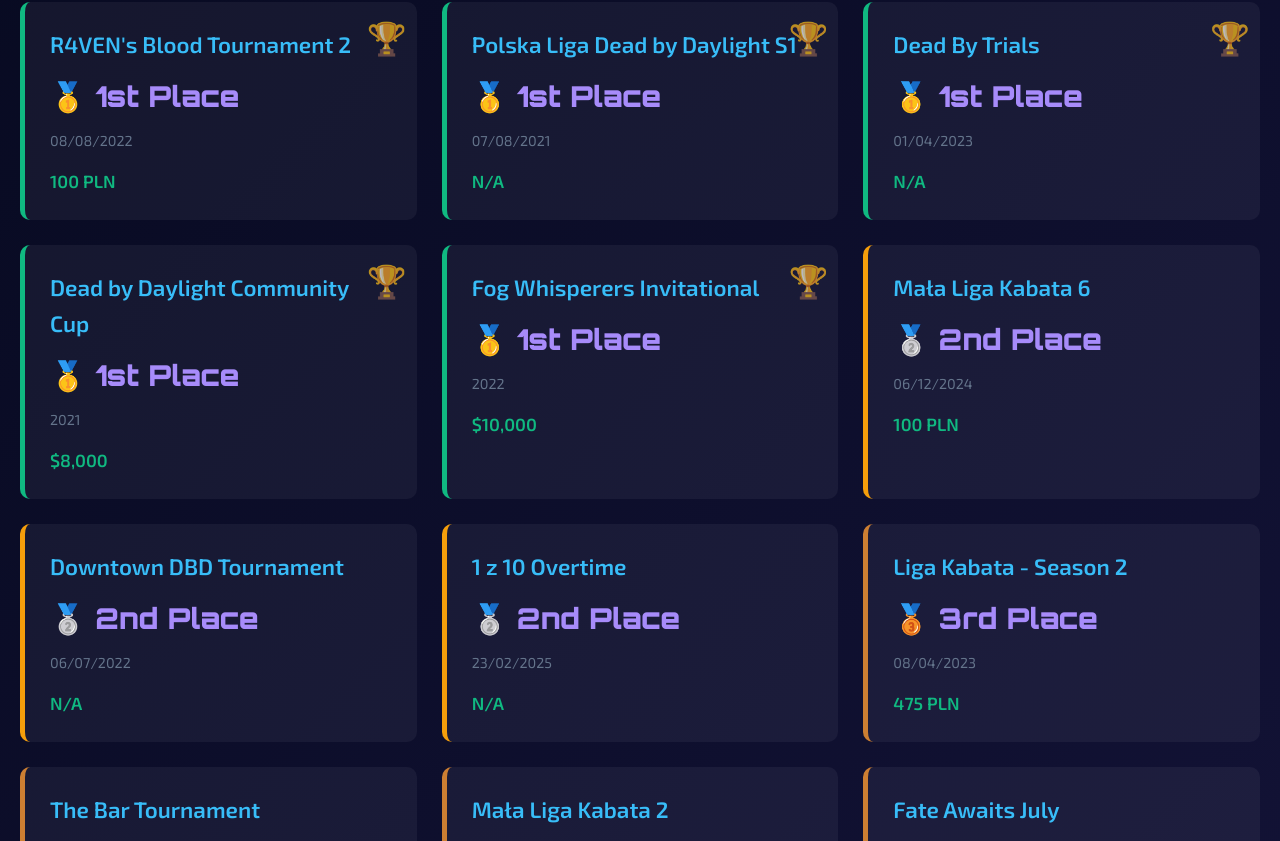
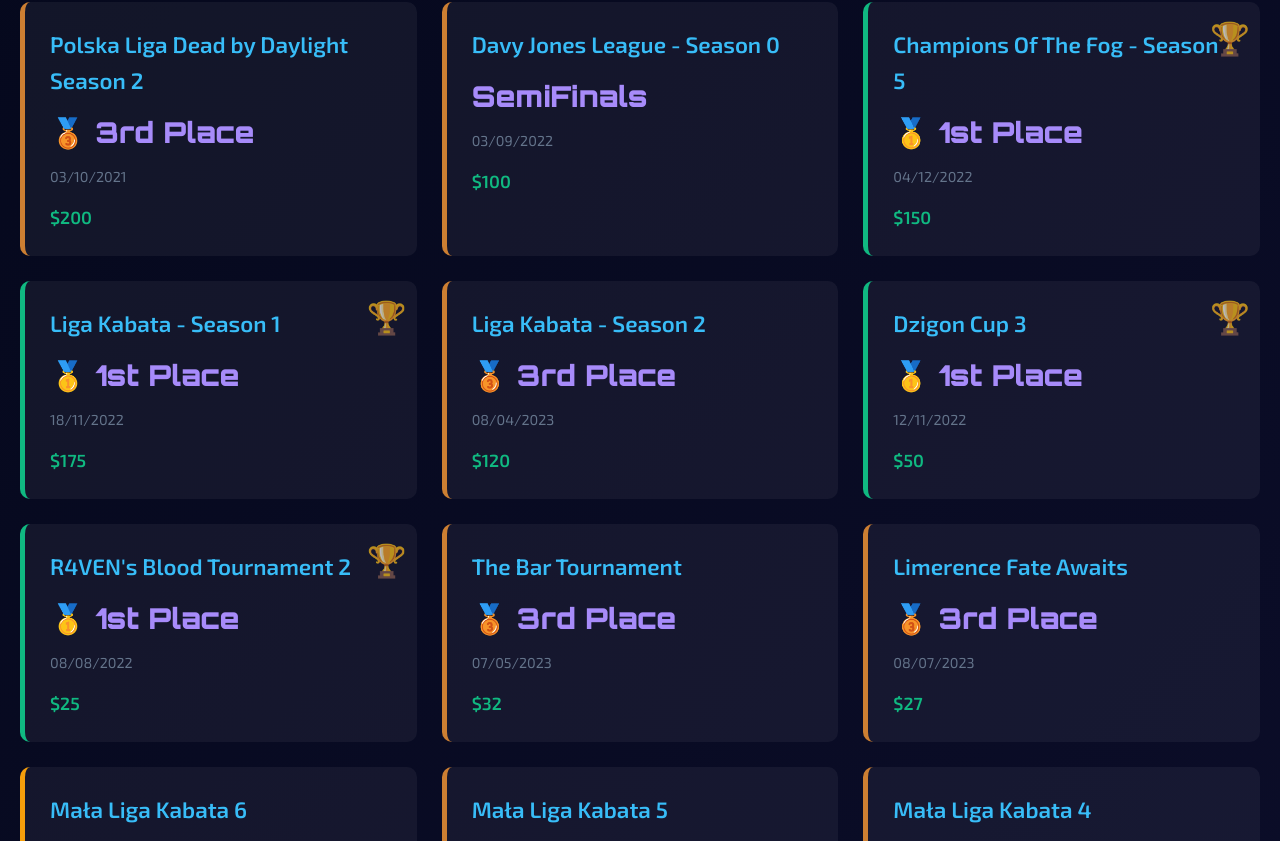
Before and after one commit to rofleksey/maznevich, a Vue app: page / in a window 1280 px wide. Shown: the part 1359-2200 px from the top of the page. Built offline with nearby package versions, Linux system fonts and the light colour scheme.

Commit message:
Alter tournament list

```diff
--- a/src/components/TournamentSection.vue
+++ b/src/components/TournamentSection.vue
@@ -24,26 +24,98 @@
 import type { Tournament } from '../types'
 
 const tournaments = ref<Tournament[]>([
+  // Major Tournaments
   { name: "Dead by Daylight Championship 2023", result: "🥇 1st Place", date: "2023", prize: "$50,000", type: "win" },
   { name: "Dead by Daylight All-Stars 2022", result: "🥇 1st Place", date: "2022", prize: "$20,000", type: "win" },
   { name: "Twitch Rivals: Dead by Daylight", result: "🥇 1st Place", date: "2023", prize: "$15,000", type: "win" },
-  { name: "Champions Of The Fog - Season 5", result: "🥇 1st Place", date: "04/12/2022", prize: "$150", type: "win" },
-  { name: "Liga Kabata - Season 1", result: "🥇 1st Place", date: "18/11/2022", prize: "700 PLN", type: "win" },
-  { name: "Dzigon Cup 3", result: "🥇 1st Place", date: "12/11/2022", prize: "200 PLN", type: "win" },
-  { name: "R4VEN's Blood Tournament 2", result: "🥇 1st Place", date: "08/08/2022", prize: "100 PLN", type: "win" },
-  { name: "Polska Liga Dead by Daylight S1", result: "🥇 1st Place", date: "07/08/2021", prize: "N/A", type: "win" },
-  { name: "Dead By Trials", result: "🥇 1st Place", date: "01/04/2023", prize: "N/A", type: "win" },
   { name: "Dead by Daylight Community Cup", result: "🥇 1st Place", date: "2021", prize: "$8,000", type: "win" },
   { name: "Fog Whisperers Invitational", result: "🥇 1st Place", date: "2022", prize: "$10,000", type: "win" },
-  { name: "Mała Liga Kabata 6", result: "🥈 2nd Place", date: "06/12/2024", prize: "100 PLN", type: "place2" },
-  { name: "Downtown DBD Tournament", result: "🥈 2nd Place", date: "06/07/2022", prize: "N/A", type: "place2" },
-  { name: "1 z 10 Overtime", result: "🥈 2nd Place", date: "23/02/2025", prize: "N/A", type: "place2" },
-  { name: "Liga Kabata - Season 2", result: "🥉 3rd Place", date: "08/04/2023", prize: "475 PLN", type: "place3" },
-  { name: "The Bar Tournament", result: "🥉 3rd Place", date: "07/05/2023", prize: "30 €", type: "place3" },
-  { name: "Mała Liga Kabata 2", result: "🥉 3rd Place", date: "08/09/2023", prize: "100 PLN", type: "place3" },
-  { name: "Fate Awaits July", result: "🥉 3rd Place", date: "17/07/2022", prize: "N/A", type: "place3" },
-  { name: "Polska Liga Dead by Daylight S2", result: "🥉 3rd Place", date: "03/10/2021", prize: "N/A", type: "place3" },
-  { name: "Limerence Fate Awaits", result: "🥉 3rd Place", date: "08/07/2023", prize: "25 €", type: "place3" }
+
+  // Team Tournaments
+  { name: "Polska Liga Dead by Daylight Season 1", result: "🥇 1st Place", date: "07/08/2021", prize: "$500", type: "win" },
+  { name: "Polska Liga Dead by Daylight Season 2", result: "🥉 3rd Place", date: "03/10/2021", prize: "$200", type: "place3" },
+  { name: "Davy Jones League - Season 0", result: "SemiFinals", date: "03/09/2022", prize: "$100", type: "place3" },
+
+  // Prize Tournaments
+  { name: "Champions Of The Fog - Season 5", result: "🥇 1st Place", date: "04/12/2022", prize: "$150", type: "win" },
+  { name: "Liga Kabata - Season 1", result: "🥇 1st Place", date: "18/11/2022", prize: "$175", type: "win" },
+  { name: "Liga Kabata - Season 2", result: "🥉 3rd Place", date: "08/04/2023", prize: "$120", type: "place3" },
+  { name: "Dzigon Cup 3", result: "🥇 1st Place", date: "12/11/2022", prize: "$50", type: "win" },
+  { name: "R4VEN's Blood Tournament 2", result: "🥇 1st Place", date: "08/08/2022", prize: "$25", type: "win" },
+  { name: "The Bar Tournament", result: "🥉 3rd Place", date: "07/05/2023", prize: "$32", type: "place3" },
+  { name: "Limerence Fate Awaits", result: "🥉 3rd Place", date: "08/07/2023", prize: "$27", type: "place3" },
+
+  // Mała Liga Kabata Series
+  { name: "Mała Liga Kabata 6", result: "🥈 2nd Place", date: "06/12/2024", prize: "$25", type: "place2" },
+  { name: "Mała Liga Kabata 5", result: "5th Place", date: "23/08/2024", prize: "$25", type: "place3" },
+  { name: "Mała Liga Kabata 4", result: "5th Place", date: "30/04/2024", prize: "$100", type: "place3" },
+  { name: "Mała Liga Kabata 2", result: "🥉 3rd Place", date: "08/09/2023", prize: "$25", type: "place3" },
+  { name: "Mała Liga Kabata", result: "5th Place", date: "27/06/2023", prize: "$8", type: "place3" },
+
+  // Other Tournaments
+  { name: "Dead By Trials", result: "🥇 1st Place", date: "01/04/2023", prize: "$100", type: "win" },
+  { name: "Downtown DBD Tournament", result: "🥈 2nd Place", date: "06/07/2022", prize: "$50", type: "place2" },
+  { name: "Fate Awaits July", result: "🥉 3rd Place", date: "17/07/2022", prize: "$50", type: "place3" },
+  { name: "1 z 10 Overtime", result: "🥈 2nd Place", date: "23/02/2025", prize: "$50", type: "place2" },
+  { name: "Shaysome Tournament", result: "QuarterFinals", date: "28/08/2022", prize: "$30", type: "place3" },
+
+  // 1v1 Tournament Events (NonchQueen Series)
+  { name: "NONCHQUEEN.Ttv 1v1 EVENT ANIMU19Ttv", result: "🥇 1st Place", date: "2023", prize: "$30", type: "win" },
+  { name: "NONCHQUEEN.Ttv & Raven 1v1 EVENT", result: "🥇 1st Place", date: "2023", prize: "$20", type: "win" },
+  { name: "NONCHQUEEN.Ttv 1v1 EVENT CATALEAN", result: "🥇 1st Place", date: "2023", prize: "$20", type: "win" },
+  { name: "NONCHQUEEN.Ttv 1v1 EVENT SUPERBUBBA", result: "🥇 1st Place", date: "2023", prize: "$20", type: "win" },
+  { name: "NONCHQUEEN.Ttv 1v1 EVENT PIKZ", result: "🥇 1st Place", date: "2023", prize: "$20", type: "win" },
+  { name: "NONCHQUEEN.Ttv 1v1 EVENT TURKI", result: "🥇 1st Place", date: "2023", prize: "$20", type: "win" },
+  { name: "NONCHQUEEN.Ttv 1v1 EVENT V1RTUOZ", result: "🥇 1st Place", date: "2023", prize: "$20", type: "win" },
+  { name: "NONCHQUEEN.Ttv 1v1 EVENT JUY_l.Ttv", result: "🥇 1st Place", date: "2023", prize: "$20", type: "win" },
+
+  // More 1v1 Events (15$ prize range)
+  { name: "NONCHQUEEN.Ttv 1v1 EVENT RIW", result: "🥇 1st Place", date: "2023", prize: "$15", type: "win" },
+  { name: "NONCHQUEEN.Ttv 1v1 EVENT SKILLZY1V1", result: "🥇 1st Place", date: "2023", prize: "$15", type: "win" },
+  { name: "NONCHQUEEN.Ttv 1v1 EVENT TNAFR", result: "🥇 1st Place", date: "2023", prize: "$15", type: "win" },
+  { name: "NONCHQUEEN.Ttv 1v1 EVENT Qwertex", result: "🥇 1st Place", date: "2023", prize: "$15", type: "win" },
+  { name: "NONCHQUEEN.Ttv 1v1 EVENT FORK", result: "🥇 1st Place", date: "2023", prize: "$15", type: "win" },
+  { name: "NONCHQUEEN.Ttv 1v1 EVENT zRAUL", result: "🥇 1st Place", date: "2023", prize: "$15", type: "win" },
+  { name: "NONCHQUEEN.Ttv 1v1 EVENT MRKIN", result: "🥇 1st Place", date: "2023", prize: "$15", type: "win" },
+  { name: "NONCHQUEEN.Ttv 1v1 EVENT DAEMON1V1_", result: "🥇 1st Place", date: "2023", prize: "$15", type: "win" },
+  { name: "NONCHQUEEN.Ttv 1v1 EVENT S1RP1CKL3_PEDRO", result: "🥇 1st Place", date: "2023", prize: "$15", type: "win" },
+  { name: "NONCHQUEEN.Ttv 1v1 EVENT x1KARMA_", result: "🥇 1st Place", date: "2023", prize: "$15", type: "win" },
+  { name: "NONCHQUEEN.Ttv 1v1 EVENT ZAHADBD", result: "🥇 1st Place", date: "2023", prize: "$15", type: "win" },
+  { name: "NONCHQUEEN.Ttv 1v1 EVENT Qwertex", result: "🥇 1st Place", date: "2023", prize: "$15", type: "win" },
+  { name: "NONCHQUEEN.Ttv 1v1 EVENT Ex0i", result: "🥇 1st Place", date: "2023", prize: "$15", type: "win" },
+  { name: "NONCHQUEEN.Ttv 1v1 EVENT KIRITO", result: "🥇 1st Place", date: "2023", prize: "$15", type: "win" },
+  { name: "NONCHQUEEN.Ttv 1v1 EVENT SKILLZY", result: "🥇 1st Place", date: "2023", prize: "$15", type: "win" },
+  { name: "NONCHQUEEN.Ttv 1v1 EVENT BUBBA/BUBS", result: "🥇 1st Place", date: "2023", prize: "$15", type: "win" },
+  { name: "NONCHQUEEN.Ttv 1v1 EVENT FRIQ", result: "🥇 1st Place", date: "2023", prize: "$15", type: "win" },
+  { name: "NONCHQUEEN.Ttv 1v1 EVENT ETERNITY", result: "🥇 1st Place", date: "2023", prize: "$15", type: "win" },
+  { name: "NONCHQUEEN.Ttv 1v1 EVENT OBII", result: "🥇 1st Place", date: "2023", prize: "$15", type: "win" },
+
+  // Other 1v1 Events
+  { name: "Maznev Tournament #1", result: "🥇 1st Place", date: "2022", prize: "$2", type: "win" },
+  { name: "Zhiguli Tournament Extra #11", result: "🥈 2nd Place", date: "2022", prize: "$19", type: "place2" },
+  { name: "Carry ton VIP tournament", result: "🥇 1st Place", date: "2023", prize: "$32", type: "win" },
+  { name: "SymfonySiid's Oni 1v1", result: "🥇 1st Place", date: "2023", prize: "$16", type: "win" },
+  { name: "NonchQueen Billy 1v1 Event", result: "🥈 2nd Place", date: "2023", prize: "$10", type: "place2" },
+  { name: "Rebiirth Hillbilly 1v1 tourney", result: "🥈 2nd Place", date: "2023", prize: "$20", type: "place2" },
+  { name: "Die cup 1v1 tournament", result: "🥈 2nd Place", date: "2023", prize: "$5", type: "place2" },
+  { name: "DBD X'trem cup", result: "🥈 2nd Place", date: "2023", prize: "$10", type: "place2" },
+  { name: "Gauntlet Wraith Tourney", result: "🥉 3rd Place", date: "2023", prize: "$15", type: "place3" },
+  { name: "DocNoobzy's 1v1 Doc Event", result: "4th Place", date: "2023", prize: "$10", type: "place3" },
+  { name: "Dead by Daylight France Hillbilly's 1v1", result: "4th Place", date: "2023", prize: "$10", type: "place3" },
+
+  // Special 1v1 Events with prize amounts
+  { name: "TOURNEY 1V1 / TEOOW", result: "🥇 1st Place", date: "2023", prize: "$54", type: "win" },
+  { name: "AMAZING CHASE CORP 3min MM", result: "🥇 1st Place", date: "2023", prize: "$49", type: "win" },
+  { name: "SAM6x3 XENO'S BLIGHT EVENT", result: "🥇 1st Place", date: "2023", prize: "$22", type: "win" },
+  { name: "NONCHQUEEN BILLY 1V1 EVENT", result: "🥇 1st Place", date: "2023", prize: "$22", type: "win" },
+  { name: "BARTGEO WRAITH 1V1 EVENT", result: "🥇 1st Place", date: "2023", prize: "$32", type: "win" },
+  { name: "SAM BILLY 1V1 EVENT", result: "🥇 1st Place", date: "2023", prize: "$22", type: "win" },
+  { name: "IFOFAA HUNTRESS 1V1", result: "🥇 1st Place", date: "2023", prize: "$15", type: "win" },
+
+  // Monthly 1v1 Events ($30 range)
+  { name: "1V1 EVENT Nurse - FEBRUARY", result: "🥇 1st Place", date: "02/22/2023", prize: "$30", type: "win" },
+  { name: "1V1 EVENT Blight - FEBRUARY", result: "🥇 1st Place", date: "02/15/2023", prize: "$30", type: "win" },
+  { name: "1V1 EVENT Singularity - FEBRUARY", result: "🥇 1st Place", date: "02/08/2023", prize: "$30", type: "win" }
 ])
 
 const handleTournamentHover = (event: Event) => {
```
